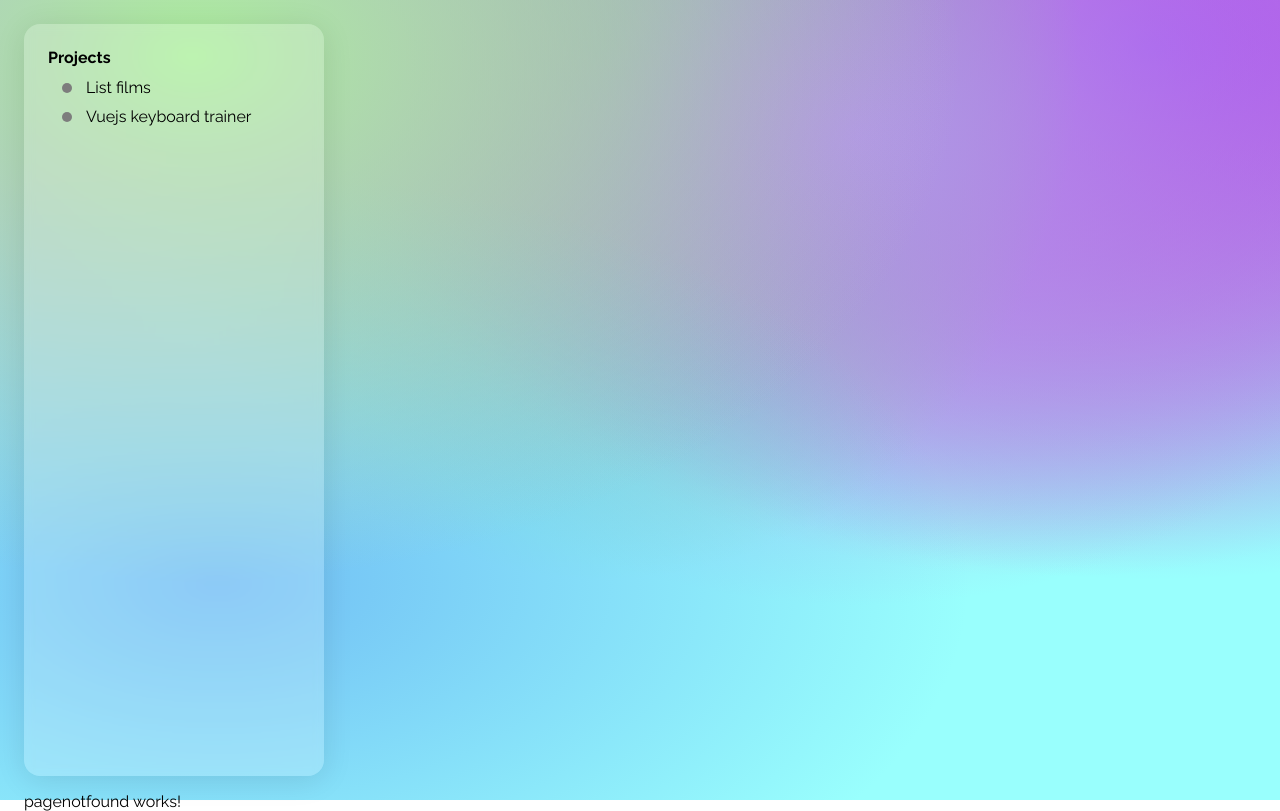
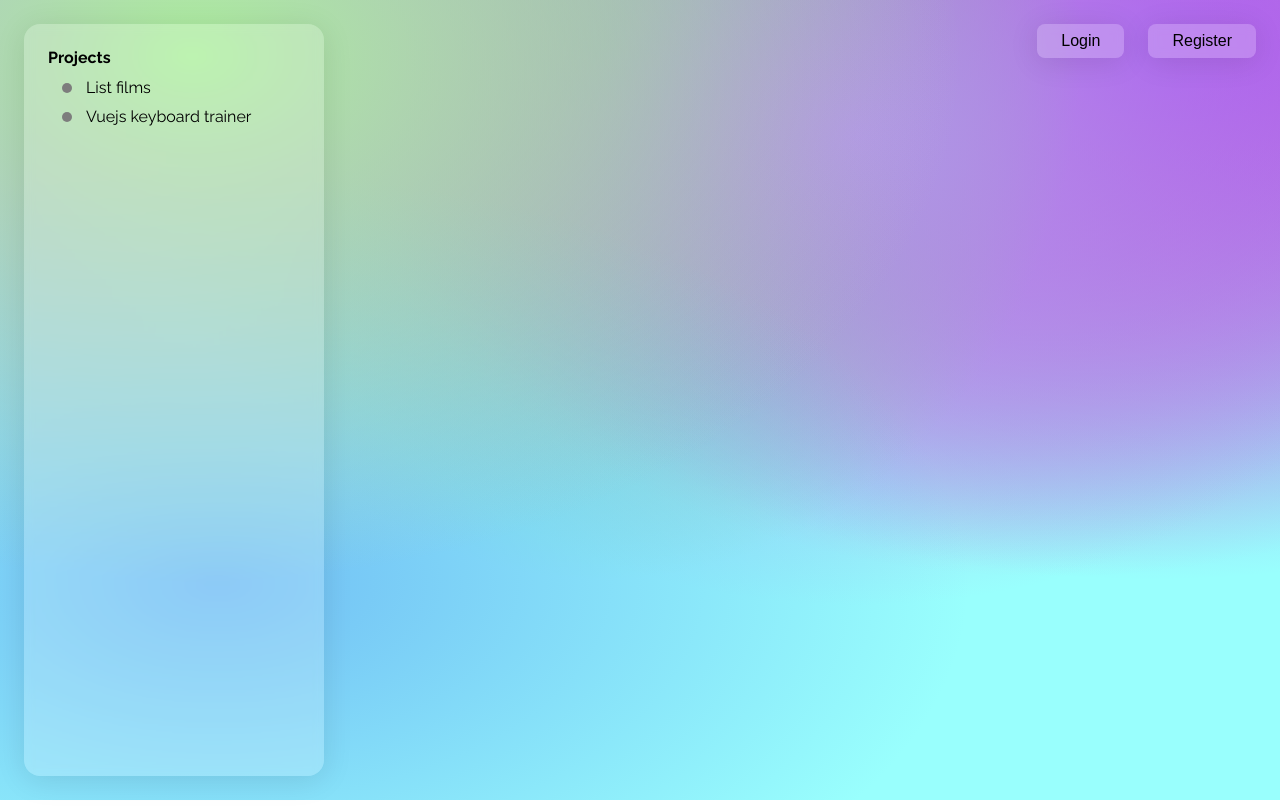
Before and after one commit to kuzmindeniss/ang-todo, an Angular app: page / in a window 1280 px wide. Built offline with nearby package versions, Linux system fonts and the light colour scheme.

Commit message:
Created top panel

```diff
--- a/src/app/app.component.html
+++ b/src/app/app.component.html
@@ -1,4 +1,7 @@
 <div class="wrapper">
-  <app-leftmenu></app-leftmenu>
-  <router-outlet></router-outlet>
+    <app-leftmenu></app-leftmenu>
+    <div class="right-wrapper">
+        <app-top-panel></app-top-panel>
+    </div>
+    <!-- <router-outlet></router-outlet> -->
 </div>
--- a/src/app/app.component.scss
+++ b/src/app/app.component.scss
@@ -1,5 +1,8 @@
 .wrapper {
+    display: flex;
+    flex-flow: row;
     min-height: 100vh;
+    gap: 24px;
     height: 100vh;
     padding: 24px;
     background-color:#99fffd;
@@ -12,3 +15,7 @@
         radial-gradient(at 90% 6%, hsla(275,85%,62%,1) 0px, transparent 50%),
         radial-gradient(at 82% 5%, hsla(318,68%,61%,1) 0px, transparent 50%);
 }
+
+.right-wrapper {
+    flex-grow: 1;
+}
--- a/src/app/app.module.ts
+++ b/src/app/app.module.ts
@@ -5,12 +5,14 @@ import { AppRoutingModule } from './app-routing.module';
 import { AppComponent } from './app.component';
 import { PagenotfoundComponent } from './pagenotfound/pagenotfound.component';
 import { LeftmenuComponent } from './leftmenu/leftmenu.component';
+import { TopPanelComponent } from './top-panel/top-panel.component';
 
 @NgModule({
   declarations: [
     AppComponent,
     PagenotfoundComponent,
-    LeftmenuComponent
+    LeftmenuComponent,
+    TopPanelComponent
   ],
   imports: [
     BrowserModule.withServerTransition({ appId: 'serverApp' }),
--- a/src/app/pagenotfound/pagenotfound.component.html
+++ b/src/app/pagenotfound/pagenotfound.component.html
@@ -1 +1 @@
-<p>pagenotfound works!</p>
+<p class="page-not-found">pagenotfound works!</p>
--- a/src/app/pagenotfound/pagenotfound.component.scss
+++ b/src/app/pagenotfound/pagenotfound.component.scss
@@ -0,0 +1,3 @@
+.page-not-found {
+    color: red;
+}
--- /dev/null
+++ b/src/app/top-panel/top-panel.component.html
@@ -0,0 +1,4 @@
+<div class="top-panel-wrapper">
+    <button class="button">Login</button>
+    <button class="button">Register</button>
+</div>
--- /dev/null
+++ b/src/app/top-panel/top-panel.component.scss
@@ -0,0 +1,7 @@
+.top-panel-wrapper {
+    display: flex;
+    flex-flow: row;
+    justify-content: end;
+    gap: 24px;
+    margin-bottom: 24px;
+}
--- /dev/null
+++ b/src/app/top-panel/top-panel.component.ts
@@ -0,0 +1,15 @@
+import { Component, OnInit } from '@angular/core';
+
+@Component({
+  selector: 'app-top-panel',
+  templateUrl: './top-panel.component.html',
+  styleUrls: ['./top-panel.component.scss']
+})
+export class TopPanelComponent implements OnInit {
+
+  constructor() { }
+
+  ngOnInit(): void {
+  }
+
+}
--- a/src/styles.scss
+++ b/src/styles.scss
@@ -17,3 +17,21 @@ ul {
     padding: 0;
     margin: 0;
 }
+
+.button {
+    background: rgba(255, 255, 255, 0.2);
+    border-radius: 8px;
+    box-shadow: 0 4px 30px rgba(0, 0, 0, 0.1);
+    backdrop-filter: blur(5px);
+    outline: none;
+    border: none;
+    font-size: 1rem;
+    padding: 8px 24px;
+    cursor: pointer;
+    transition: background-color .5s, box-shadow .5s;
+
+    &:hover {
+        background: rgba(255, 255, 255, 0.3);
+        box-shadow: none;
+    }
+}
```
Also changed, not shown: 1 other file (tests, documents, lock files or other folders).
